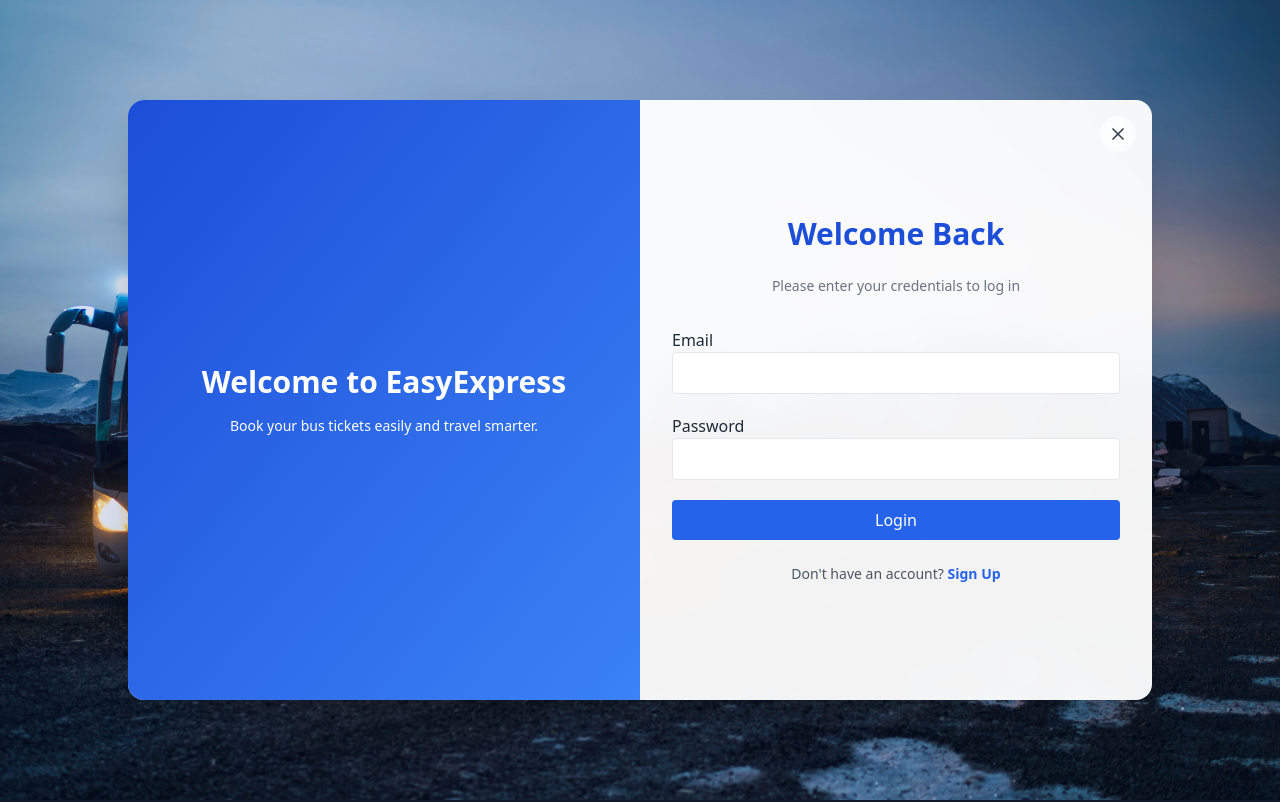
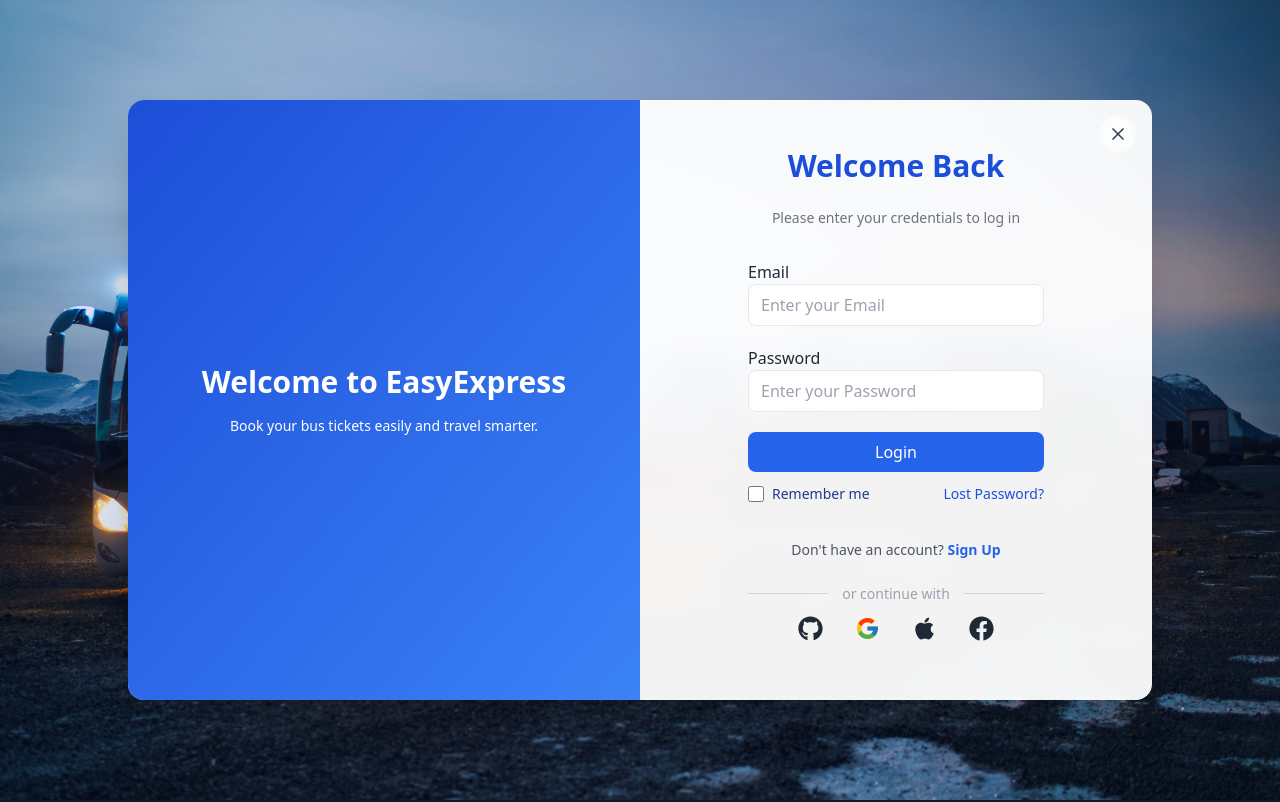
Before and after one commit to DennisKoskei/easyexpress-bus-booking-system, a Next.js app: page /login in a window 1280 px wide. Shown: the top 802 px of the page. Built offline with nearby package versions, Linux system fonts and the light colour scheme.

Commit message:
feat: Added social auth in login page
1. Github --> working
2. Google --> working
3. Facebook --> still not set up
4. Apple --> still not set up

```diff
--- a/app/(routes)/(auth)/login/page.tsx
+++ b/app/(routes)/(auth)/login/page.tsx
@@ -5,13 +5,16 @@
 import React, { useState } from "react";
 import Link from "next/link";
 import { handleAuthSubmit } from "@components/AuthHandler";
+import { signIn } from "next-auth/react";
 import { TextField, AuthButton } from "@components/AuthComponents";
+import { FcGoogle } from "react-icons/fc";
+import { FaGithub, FaFacebook, FaApple } from "react-icons/fa"; // Branded icons
 
 export default function LoginPage() {
   const [message, setMessage] = useState<string | null>(null);
 
   return (
-    <div className="w-full">
+    <div className="w-full md:px-5 md:w-[75%] justify-center mx-auto">
       <h1 className="text-3xl font-bold text-center mb-6 text-blue-700">
         Welcome Back
       </h1>
@@ -23,15 +26,52 @@
         onSubmit={(e) => handleAuthSubmit(e, "login", setMessage)}
         className="space-y-5"
       >
-        <TextField label="Email" name="email" type="email" />
-        <TextField label="Password" name="password" type="password" />
+        <TextField
+          label="Email"
+          name="email"
+          type="email"
+          placeholder="Enter your Email"
+        />
+        <TextField
+          label="Password"
+          name="password"
+          type="password"
+          placeholder="Enter your Password"
+        />
 
         <AuthButton label="Login" />
 
         {message && (
-          <p className="text-sm text-center text-red-500 mt-2">{message}</p>
+          <p className="text-sm text-center w-auto text-red-500 mt-2">
+            {message}
+          </p>
         )}
       </form>
+
+      <div className="flex items-start py-3">
+        <div className="flex items-start">
+          <div className="flex items-center h-5">
+            <input
+              id="remember"
+              type="checkbox"
+              className="w-4 h-4 border border-gray-300 rounded-md bg-gray-50 focus:ring-3 focus:ring-blue-300 dark:bg-gray-700 dark:border-gray-600 dark:focus:ring-blue-600 dark:ring-offset-gray-800 dark:focus:ring-offset-gray-800"
+              required
+            />
+          </div>
+          <label
+            htmlFor="remember"
+            className="ms-2 text-sm font-medium text-blue-900 dark:text-gray-400"
+          >
+            Remember me
+          </label>
+        </div>
+        <a
+          href="#"
+          className="ms-auto text-sm text-blue-700 hover:underline dark:text-blue-600"
+        >
+          Lost Password?
+        </a>
+      </div>
 
       <p className="text-sm text-center mt-6 text-gray-600">
         Don&apos;t have an account?{" "}
@@ -42,6 +82,55 @@
           Sign Up
         </Link>
       </p>
+
+      {/** Social Auth **/}
+      <div className="mt-6">
+        <div className="flex items-center flex-nowrap justify-between gap-x-2 text-gray-500 text-sm">
+          <div className="h-px w-20 bg-gray-300" />
+          <span className="text-sm text-gray-400">or continue with</span>
+          <div className="h-px w-20 bg-gray-300" />
+        </div>
+
+        <div className="flex justify-center gap-x-2">
+          <button
+            onClick={() => signIn("github")}
+            aria-label="Login with GitHub"
+            className="m-3  rounded-full"
+            //className="m-3 p-2 rounded-full border border-gray-300 hover:bg-gray-100 transition"
+          >
+            <FaGithub size={25} />
+          </button>
+
+          <button
+            onClick={() => signIn("google")}
+            aria-label="Login with Google"
+            className="m-3  rounded-full"
+            //className="m-3 p-2 rounded-full border border-gray-300 hover:bg-gray-100 transition"
+          >
+            <FcGoogle size={25} />
+          </button>
+
+          <button
+            onClick={() => signIn("apple")}
+            aria-label="Login with Apple"
+            disabled
+            className="m-3 rounded-full cursor-not-allowed"
+            // className="m-3 p-2 rounded-full border border-gray-300 hover:bg-gray-100 transition"
+          >
+            <FaApple size={25} />
+          </button>
+
+          <button
+            onClick={() => signIn("facebook")}
+            aria-label="Login with Facebook"
+            disabled
+            className="m-3 rounded-full cursor-not-allowed "
+            // className="m-3 p-2 rounded-full border border-gray-300 hover:bg-gray-100 transition"
+          >
+            <FaFacebook size={25} />
+          </button>
+        </div>
+      </div>
     </div>
   );
 }
--- a/app/_components/AuthComponents.tsx
+++ b/app/_components/AuthComponents.tsx
@@ -6,10 +6,12 @@
   label,
   name,
   type = "text",
+  placeholder,
 }: {
   label: string;
   name: string;
   type?: string;
+  placeholder?: string;
 }) {
   return (
     <div>
@@ -17,7 +19,8 @@
       <input
         name={name}
         type={type}
-        className="w-full border px-3 py-2 rounded"
+        placeholder={placeholder}
+        className="w-full border px-3 py-2 rounded-lg"
         required
       />
     </div>
@@ -28,7 +31,7 @@
   return (
     <button
       type="submit"
-      className="w-full bg-blue-600 text-white py-2 px-4 rounded hover:bg-blue-700 transition"
+      className="w-full bg-blue-600 text-white py-2 px-4 rounded-lg hover:bg-blue-700 transition"
     >
       {label}
     </button>
```
